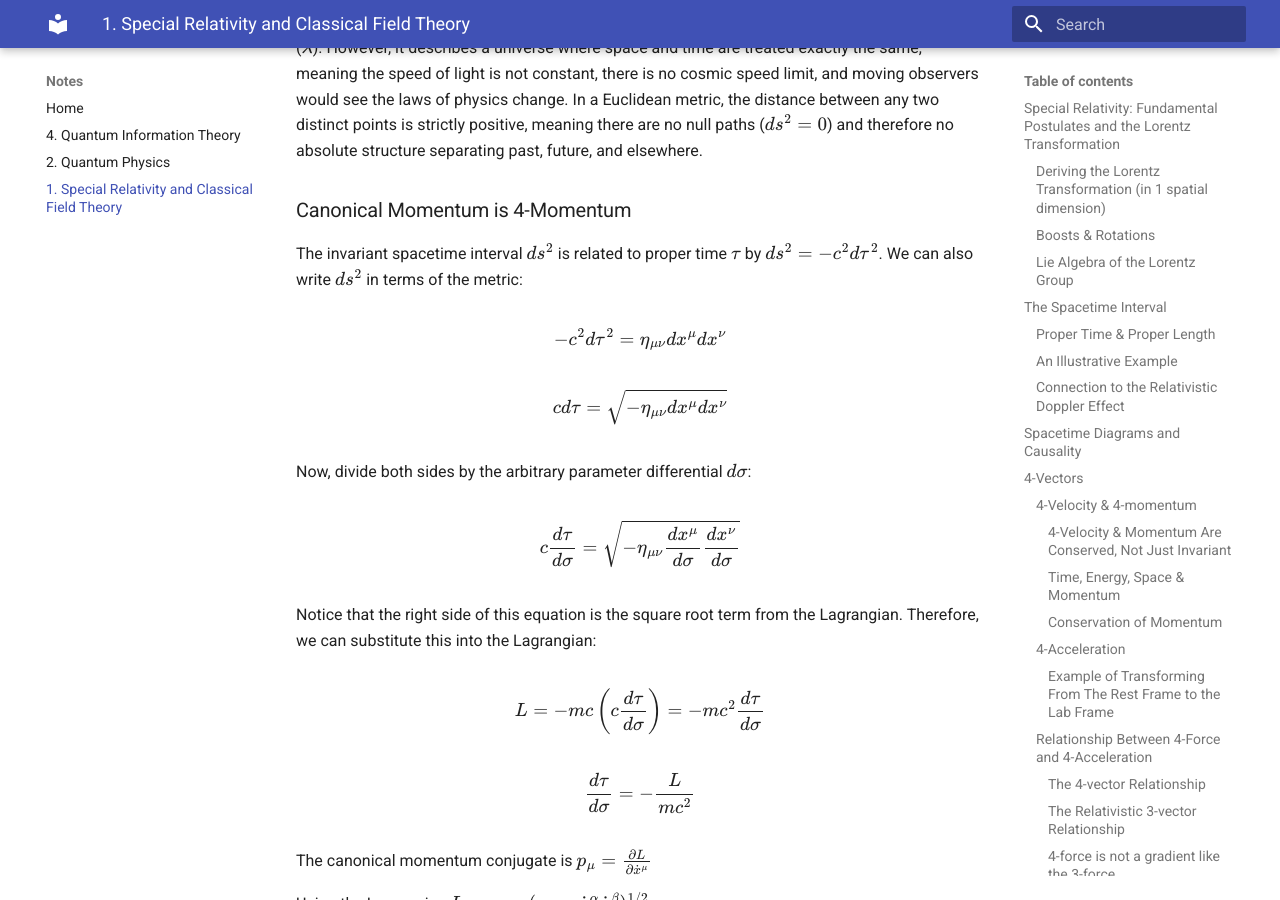
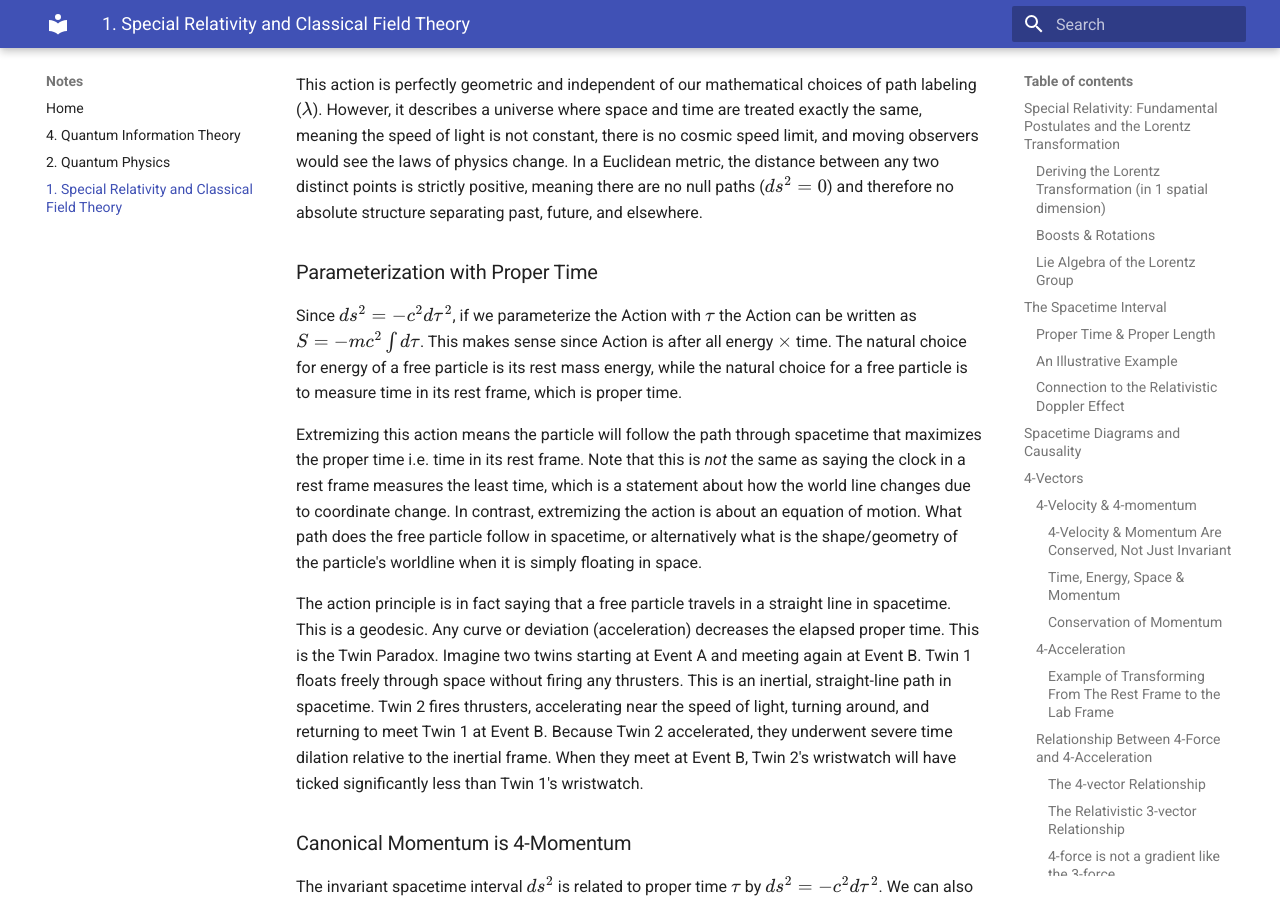
Before and after one commit to regstuff/notes, an MkDocs documentation site: the page built from docs/special_relativity_classical_field_theory.md, in a window 1280 px wide and 900 px high, scrolled down 33576 px. Built offline with MkDocs 1.6.1 and Material for MkDocs 9.7.7, drawn with Linux system fonts in a browser that asks for light colours; some of the changed text lies outside the part shown.

Commit message:
Expand discussion on Action and proper time parameterization
Added sections on properties of a 'Successful' Action and parameterization with proper time, explaining the implications for particle motion and the Twin Paradox.

```diff
--- a/docs/special_relativity_classical_field_theory.md
+++ b/docs/special_relativity_classical_field_theory.md
@@ -778,6 +778,7 @@
 
 $$S = \int_{\sigma_1}^{\sigma_2} L d\sigma = -mc \int_{\sigma_1}^{\sigma_2} \sqrt{-\eta_{\mu\nu}\frac{dx^\mu}{d\sigma}\frac{dx^\nu}{d\sigma}} d\sigma$$
 
+### Properties of a "Successful" Action
 A few things to note about the Action:
 
 The $mc$ term is needed to ensure the Action has dimensions of energy $\times$ time.
@@ -801,6 +802,13 @@
 $$S_{\text{wrong}}=\int \sqrt{\delta_{\mu\nu}\frac{dx^\mu}{d\lambda}\frac{dx^\nu}{d\lambda}} d\lambda$$
 
 This action is perfectly geometric and independent of our mathematical choices of path labeling ($\lambda$). However, it describes a universe where space and time are treated exactly the same, meaning the speed of light is not constant, there is no cosmic speed limit, and moving observers would see the laws of physics change. In a Euclidean metric, the distance between any two distinct points is strictly positive, meaning there are no null paths ($ds^2=0$) and therefore no absolute structure separating past, future, and elsewhere.
+
+### Parameterization with Proper Time
+Since $ds^2=-c^2d\tau^2$, if we parameterize the Action with $\tau$ the Action can be written as $S=-mc^2\int d\tau$. This makes sense since Action is after all energy $\times$ time. The natural choice for energy of a free particle is its rest mass energy, while the natural choice for a free particle is to measure time in its rest frame, which is proper time.
+
+Extremizing this action means the particle will follow the path through spacetime that maximizes the proper time i.e. time in its rest frame. Note that this is _not_ the same as saying the clock in a rest frame measures the least time, which is a statement about how the world line changes due to coordinate change. In contrast, extremizing the action is about an equation of motion. What path does the free particle follow in spacetime, or alternatively what is the shape/geometry of the particle's worldline when it is simply floating in space.
+
+The action principle is in fact saying that a free particle travels in a straight line in spacetime. This is a geodesic. Any curve or deviation (acceleration) decreases the elapsed proper time. This is the Twin Paradox. Imagine two twins starting at Event A and meeting again at Event B. Twin 1 floats freely through space without firing any thrusters. This is an inertial, straight-line path in spacetime. Twin 2 fires thrusters, accelerating near the speed of light, turning around, and returning to meet Twin 1 at Event B. Because Twin 2 accelerated, they underwent severe time dilation relative to the inertial frame. When they meet at Event B, Twin 2's wristwatch will have ticked significantly less than Twin 1's wristwatch.
 
 ### Canonical Momentum is 4-Momentum
 The invariant spacetime interval $ds^2$ is related to proper time $\tau$ by $ds^2=-c^2d\tau^2$. We can also write $ds^2$ in terms of the metric:
```
